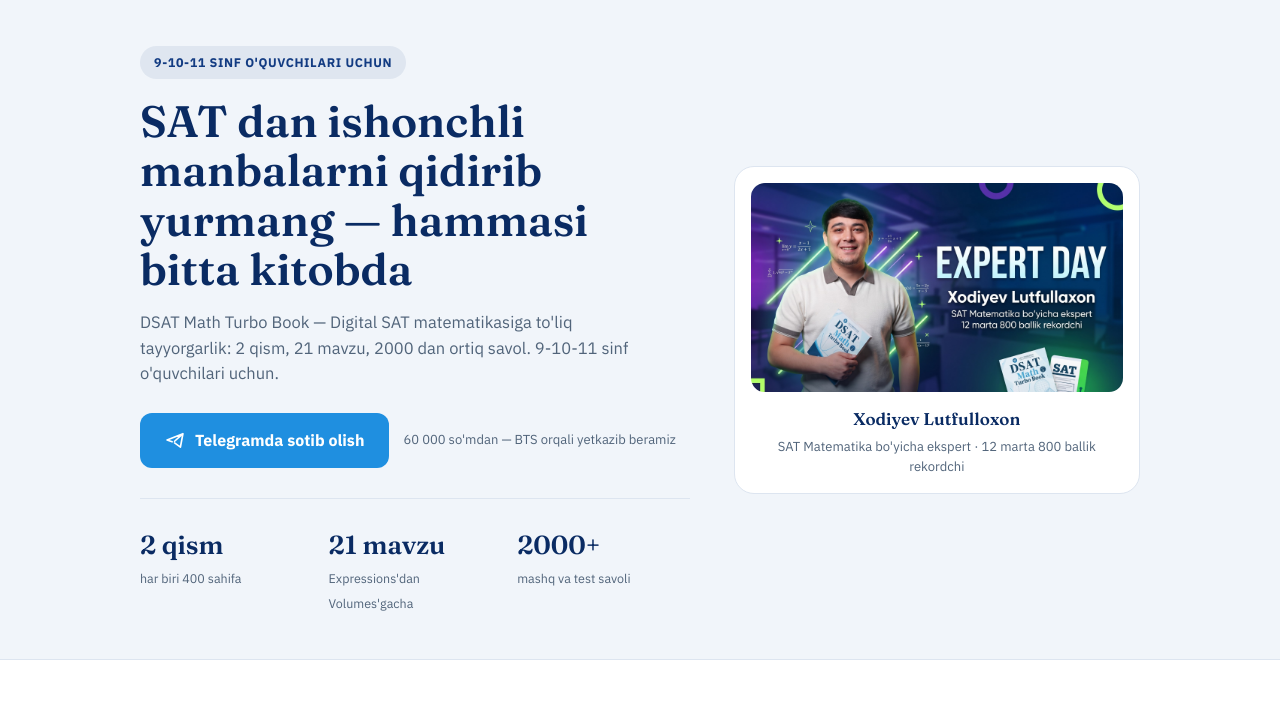
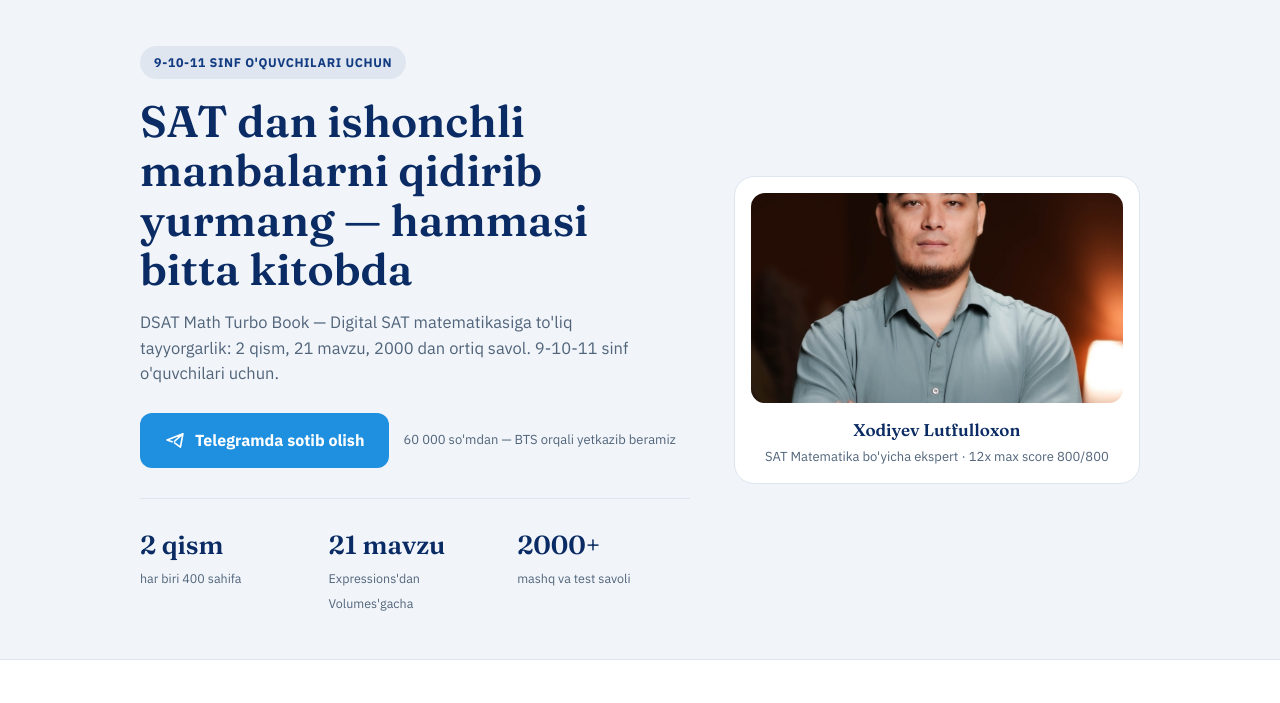
Before and after one commit to Sardorxon07777/sat-uzbekistan-landing, a plain HTML site: page index.html in a window 1280 px wide. Shown: the part 73-776 px from the top of the page. Drawn offline with Linux system fonts and the light colour scheme.

Commit message:
Swap hero photo for a professional studio portrait, tighten credential line
Co-Authored-By: Claude Sonnet 5 <noreply@anthropic.com>

```diff
--- a/index.html
+++ b/index.html
@@ -172,9 +172,9 @@ src="https://www.facebook.com/tr?id=1074764302260601&ev=PageView&noscript=1"
       </div>
     </div>
     <div class="presentercard">
-      <img src="assets/expert-day.jpg" alt="Xodiyev Lutfulloxon - SAT Matematika bo'yicha ekspert">
+      <img src="assets/presenter-portrait.jpg" alt="Xodiyev Lutfulloxon - SAT Matematika bo'yicha ekspert">
       <div class="pname">Xodiyev Lutfulloxon</div>
-      <div class="prole">SAT Matematika bo'yicha ekspert &middot; 12 marta 800 ballik rekordchi</div>
+      <div class="prole">SAT Matematika bo'yicha ekspert &middot; 12x max score 800/800</div>
     </div>
   </div>
 </div>
```
Also changed, not shown: v2.html (+2 -2 lines), v3.html (+2 -2 lines), v4.html (+2 -2 lines), assets/presenter-portrait.jpg (added).
